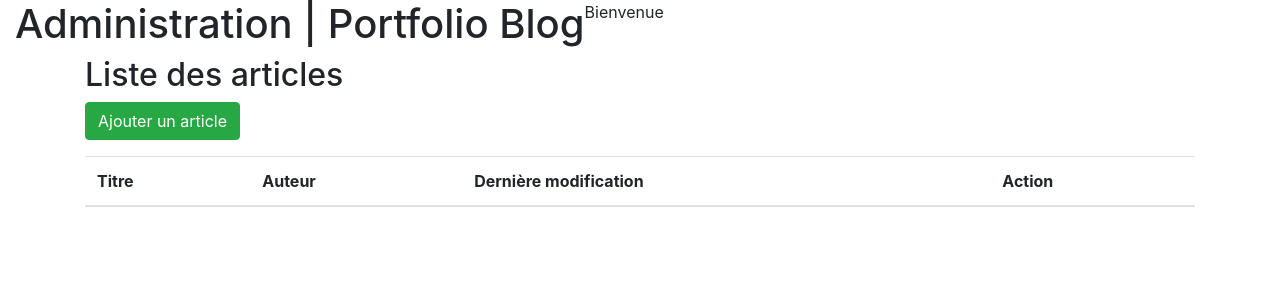
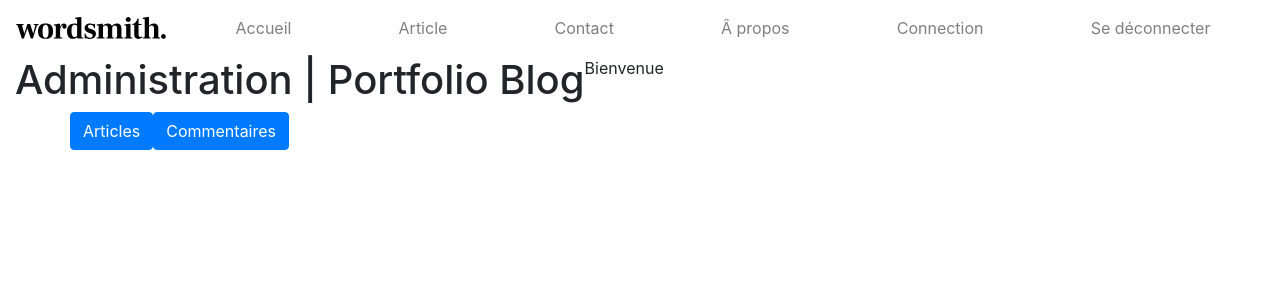
Before and after one commit to Goodup302/portfolio-blog, a PHP site: page /public/admin.php in a window 1280 px wide. Shown: the top 300 px of the page. Run offline with PHP 8.4, Linux system fonts and the light colour scheme; the visitor is signed in with stand-in values (Sample User, id 1); data that the repository does not hold is empty.

Commit message:
Add SignOut function and system is added to auth page Changing of architecture of admin page
Signed-off-by: Goodup302 <j.f0471430704@gmail.com>

```diff
--- a/core/Auth/DBAuth.php
+++ b/core/Auth/DBAuth.php
@@ -40,4 +40,7 @@ class DBAuth {
         }
         return false;
     }
+    public function signOut() {
+        $_SESSION['auth'] = null;
+    }
 }
--- a/page/admin/index.php
+++ b/page/admin/index.php
@@ -1 +1,5 @@
 <?php
+use Core\HTML\Button;
+
+(new Button('Articles'))->setUrl('?p=posts')->show();
+(new Button('Commentaires'))->setUrl('?p=comments')->show();
--- a/page/admin/posts/add.php
+++ b/page/admin/posts/add.php
@@ -29,7 +29,7 @@ if (isset($_POST) && $_POST != null) {
 $form = new Form($_POST);
 ?>
     <div class="col-md-12">
-        <a href="admin.php">Retour</a>
+        <a href="?p=posts">Retour</a>
         <h2>Ajouter un article</h2>
         <form method="post">
             <?= $form->input('title', 'Titre', 'text') ?>
--- a/page/admin/posts/edit.php
+++ b/page/admin/posts/edit.php
@@ -9,7 +9,7 @@ $user = $app->getTable('User')->getById($auth->getUserId());
 
 ?>
 <div class="col-md-12">
-    <a href="admin.php">Retour</a>
+    <a href="?p=posts">Retour</a>
     <h2>Editer l'article</h2>
 </div>
 <?php
@@ -38,7 +38,7 @@ if (isset($_GET['id']) && $_GET['id'] != null) {
             <div class="col-md-12">
                 <form method="post">
                     <?= $form->input('title', 'Titre', 'text', $post->title) ?>
-                    <?= $form->input('image', 'Url image', 'url') ?>
+                    <?= $form->input('image', 'Url image', 'url', $post->image) ?>
                     <?= $form->input('excerpt', 'Extrait', 'text', $post->excerpt) ?>
                     <?= $form->input('content', 'Contenu', 'textarea', $post->content) ?>
 
--- a/page/admin/posts/index.php
+++ b/page/admin/posts/index.php
@@ -17,6 +17,7 @@ $form = new Form();
 
 
 <div class="col-md-12">
+    <a href="admin.php">Retour</a>
     <h2>Liste des articles</h2>
     <?=
     (new Button('Ajouter un article','button', BootstrapStyle::success))
--- /dev/null
+++ b/page/contact.php
@@ -0,0 +1 @@
+<?php
--- a/page/templates/default.php
+++ b/page/templates/default.php
@@ -13,6 +13,27 @@ $dbuser = new \Core\Auth\DBAuth(App::getInstance()->getDatabase());
 </head>
 <body>
 
+
+    <nav class="navbar navbar-expand-md navbar-light">
+        <a class="navbar-brand d-flex flex-column text-center align-items-center site_title" href="#">
+            <img src="images/logo.svg" width="150" class="text-center" alt="">
+        </a>
+        <button class="navbar-toggler" type="button" data-toggle="collapse" data-target="#main_navbar_target">
+            <span class="navbar-toggler-icon"></span>
+        </button>
+        <div class="collapse navbar-collapse" id="main_navbar_target">
+            <div class="navbar-nav header_menu w-100 justify-content-around">
+                <a class="nav-item nav-link" href="index.php?p=home">Accueil</a>
+                <a class="nav-item nav-link" href="index.php?p=loop">Article</a>
+                <a class="nav-item nav-link" href="index.php?p=contact">Contact</a>
+                <a class="nav-item nav-link" href="index.php?p=about">Â propos</a>
+                <a class="nav-item nav-link" href="index.php?p=auth">Connection</a>
+                <a class="nav-item nav-link" href="index.php?p=auth&disconnect=true">Se déconnecter</a>
+            </div>
+        </div>
+    </nav>
+
+
     <nav class="col-md-12 d-flex">
         <h1><?= $app->getTitle() ?></h1>
         <?php
@@ -21,6 +42,9 @@ $dbuser = new \Core\Auth\DBAuth(App::getInstance()->getDatabase());
         }
         ?>
     </nav>
+
+
+
     <div class="container">
         <div class="row">
             <?= $content ?>
--- a/public/admin.php
+++ b/public/admin.php
@@ -19,13 +19,17 @@ if (!$auth->isLogged()) {
 if (isset($_GET['p'])) {
     $page = $_GET['p'];
 } else {
-    $page = 'posts';
+    $page = 'home';
 }
 
 $app->setTitle('Administration');
 
 ob_start();
-if ($page === 'posts') {
+if ($page === 'home') {
+    require_once ROOT . '/page/admin/index.php';
+
+
+} else if ($page === 'posts') {
     require_once ROOT . '/page/admin/posts/index.php';
 
 
```
Also changed, not shown: page/users/auth.php (+7 -4 lines), public/css/style.css (added).
